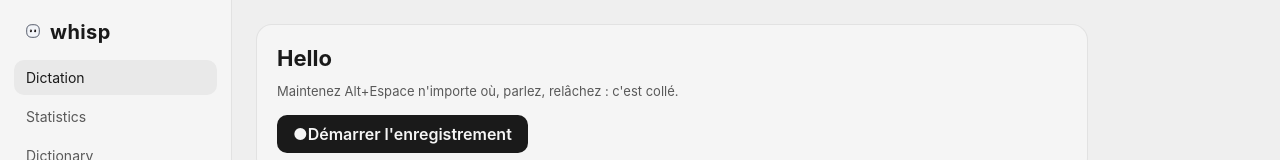
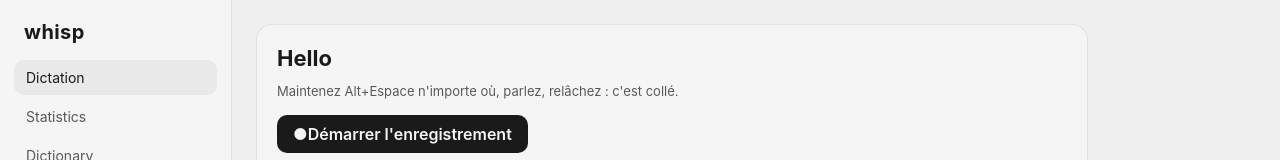
Before and after one commit to djeel/whisp, a Svelte app: page / in a window 1280 px wide. Shown: the top 160 px of the page. Built offline with nearby package versions, Linux system fonts and the light colour scheme.

Commit message:
retire logo Mochi du header sidebar (whisp seul) + purge CSS

```diff
--- a/src/App.css
+++ b/src/App.css
@@ -649,10 +649,8 @@ textarea {
 
 
 
-input:focus,
-textarea:focus {
-  border-color: var(--muted);
-}
+/* Pas de border-color au focus : l'outline :focus-visible suffit.
+   (border + outline superposés = double contour.) */
 
 .field-label {
   display: flex;
@@ -802,12 +800,9 @@ div.check-row {
    width: 16px;
    height: 16px;
    border-radius: 50%;
-  background: var(--accent-text);
-  box-shadow: 0 1px 2px rgba(0, 0, 0, 0.35);
-  transition: transform 150ms ease, background-color 150ms ease;
-}
-.switch:not(.on) .switch-knob {
-  background: var(--muted);
+  background: #fff;
+  box-shadow: 0 1px 3px rgba(0, 0, 0, 0.4);
+  transition: transform 150ms ease;
  }
 
 /* Switch whisp 40x22px AA conservé (coucou = 36x20px — écart signalé). */
@@ -873,12 +868,6 @@ input[type="range"] {
 
 
 /* ---------- Polish global : ellipsis, STA, empty, spinner ---------- */
-
-.brand-logo {
-  display: block;
-  flex-shrink: 0;
-  color: var(--text);
-}
 
 .btn-spinner {
   display: inline-block;
--- a/src/routes/Settings.svelte
+++ b/src/routes/Settings.svelte
@@ -62,7 +62,6 @@
 <div class="settings">
   <aside class="side">
     <div class="brand">
-      <img src="/logo.svg" alt="" width={18} height={18} class="brand-logo" aria-hidden="true" />
       <span>whisp</span>
     </div>
     <nav class="side-nav" aria-label="Sections">
```
Lines whose indentation alone changed are shown as unchanged.
